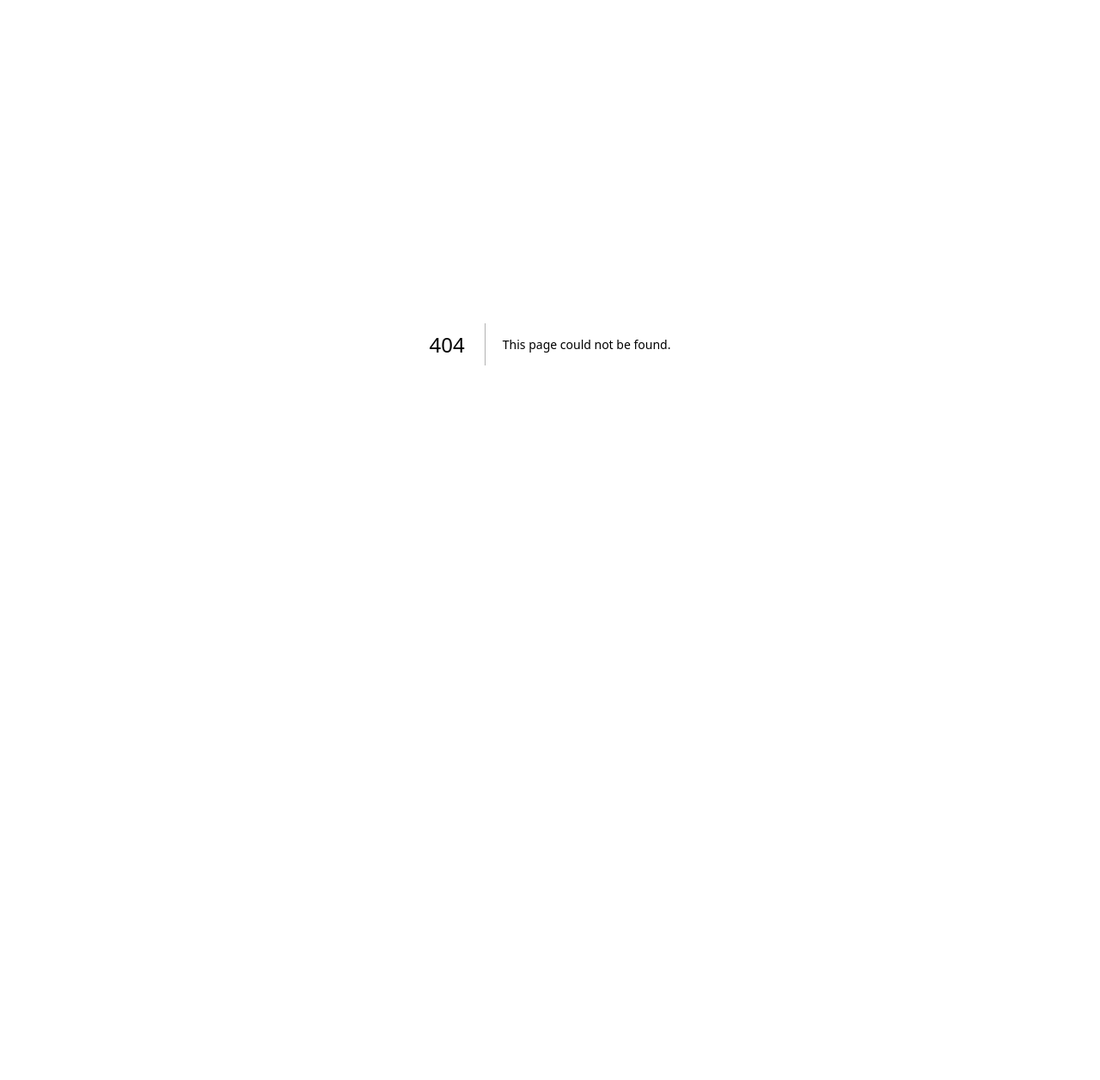
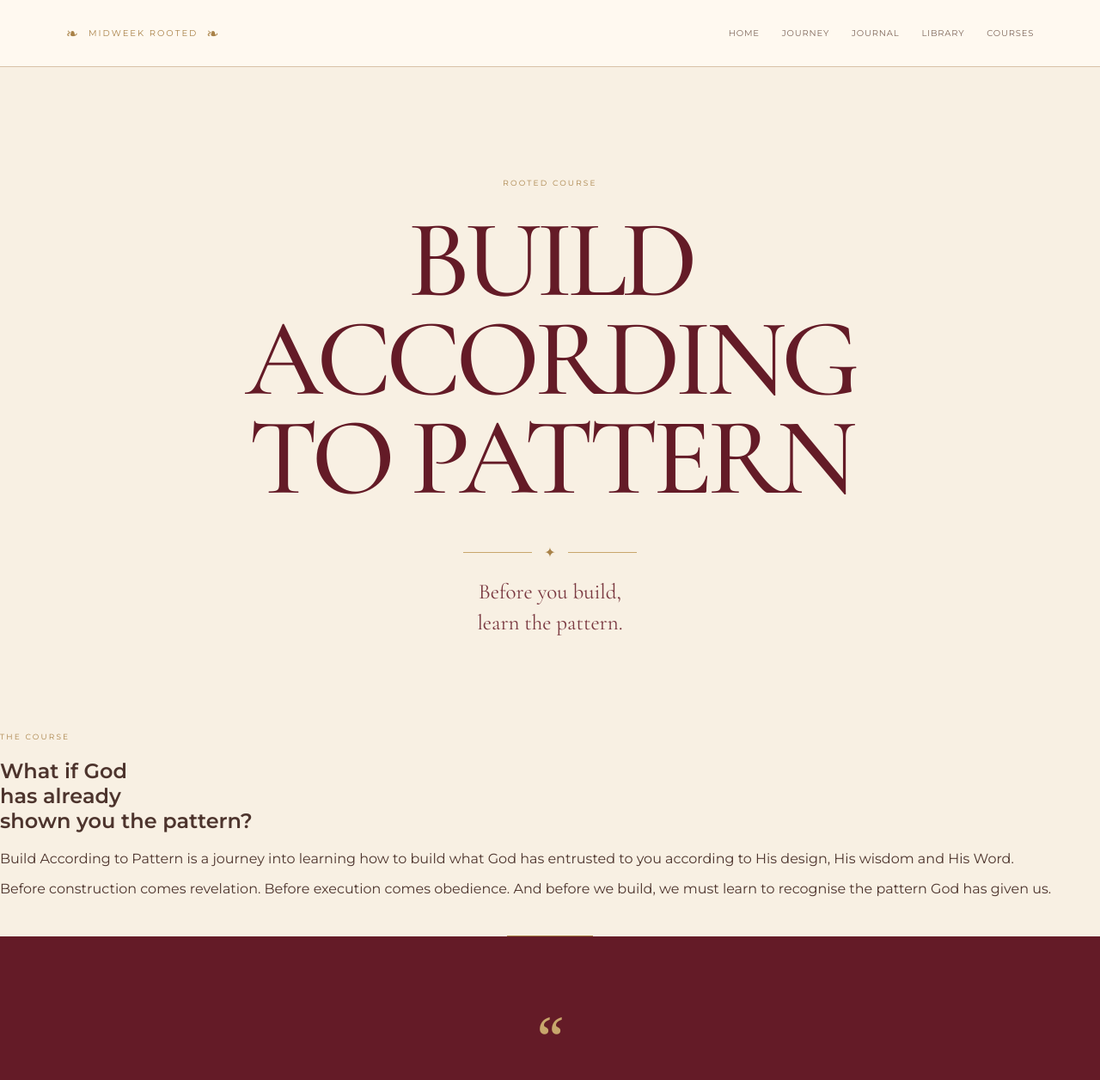
Before and after one commit to ROOTEDWITHKHETHIWE/Rooted-with-Khethiwe-correct, a Next.js app: page /courses/build-according-to-pattern in a window 1280 px wide. Before the commit this address had no page. Shown: the top 1256 px of the page at 86% size. Before the commit the page ends 800 px from the top, so only its background shows below. Built offline with nearby package versions, Linux system fonts and the light colour scheme.

Commit message:
Create page.tsx

```diff
--- /dev/null
+++ b/app/courses/build-according-to-pattern/page.tsx
@@ -0,0 +1,152 @@
+import Link from "next/link";
+
+export default function BuildAccordingToPatternPage() {
+  return (
+    <main className="awake-page">
+      <header className="topbar">
+        <div className="brand">
+          <span className="leaf">❧</span>
+          <span>MIDWEEK ROOTED</span>
+          <span className="leaf">❧</span>
+        </div>
+
+        <nav>
+          <Link href="/">Home</Link>
+          <Link href="/journey">Journey</Link>
+          <Link href="/journal">Journal</Link>
+          <Link href="/library">Library</Link>
+          <Link href="/courses">Courses</Link>
+        </nav>
+      </header>
+
+      <section className="journey-hero">
+        <p className="small-label">ROOTED COURSE</p>
+
+        <h1>
+          BUILD
+          <br />
+          ACCORDING
+          <br />
+          TO PATTERN
+        </h1>
+
+        <div className="ornament">
+          <span>✦</span>
+        </div>
+
+        <p className="subtitle">
+          Before you build,
+          <br />
+          learn the pattern.
+        </p>
+      </section>
+
+      <section className="journey-introduction">
+        <p className="section-label">THE COURSE</p>
+
+        <h2>
+          What if God
+          <br />
+          has already
+          <br />
+          shown you the pattern?
+        </h2>
+
+        <p>
+          Build According to Pattern is a journey into learning how to build
+          what God has entrusted to you according to His design, His wisdom
+          and His Word.
+        </p>
+
+        <p>
+          Before construction comes revelation. Before execution comes
+          obedience. And before we build, we must learn to recognise the
+          pattern God has given us.
+        </p>
+
+        <div className="gold-line" />
+      </section>
+
+      <section className="scripture">
+        <div className="scripture-inner">
+          <span className="quote-mark">“</span>
+
+          <p>
+            See that you make them according to the pattern shown you on the
+            mountain.
+          </p>
+
+          <small>EXODUS 25:40 · WEB</small>
+        </div>
+      </section>
+
+      <section className="journey-closing">
+        <p className="section-label">WHAT YOU WILL EXPLORE</p>
+
+        <h2>
+          Revelation.
+          <br />
+          Pattern.
+          <br />
+          Construction.
+        </h2>
+
+        <p>
+          This course will help you examine what God has revealed, discern the
+          pattern He has established and consider what faithful construction
+          looks like in your own assignment.
+        </p>
+
+        <div className="gold-line" />
+
+        <div className="course-outline">
+          <div className="course-outline-item">
+            <span>01</span>
+            <div>
+              <h3>The Pattern</h3>
+              <p>Learning to recognise what God has revealed.</p>
+            </div>
+          </div>
+
+          <div className="course-outline-item">
+            <span>02</span>
+            <div>
+              <h3>The Instruction</h3>
+              <p>Understanding the importance of building according to His Word.</p>
+            </div>
+          </div>
+
+          <div className="course-outline-item">
+            <span>03</span>
+            <div>
+              <h3>The Construction</h3>
+              <p>Moving from revelation into faithful action.</p>
+            </div>
+          </div>
+        </div>
+
+        <div className="course-action">
+          <p className="section-label">ROOTED COURSE</p>
+
+          <h2>Coming soon.</h2>
+
+          <p>
+            This course will soon become part of the Rooted learning
+            experience.
+          </p>
+
+          <Link href="/courses" className="primary-button">
+            Back to Courses
+            <span>←</span>
+          </Link>
+        </div>
+      </section>
+
+      <footer>
+        <div className="footer-brand">MIDWEEK ROOTED</div>
+
+        <div>A monthly Scripture journey</div>
+      </footer>
+    </main>
+  );
+}
```
